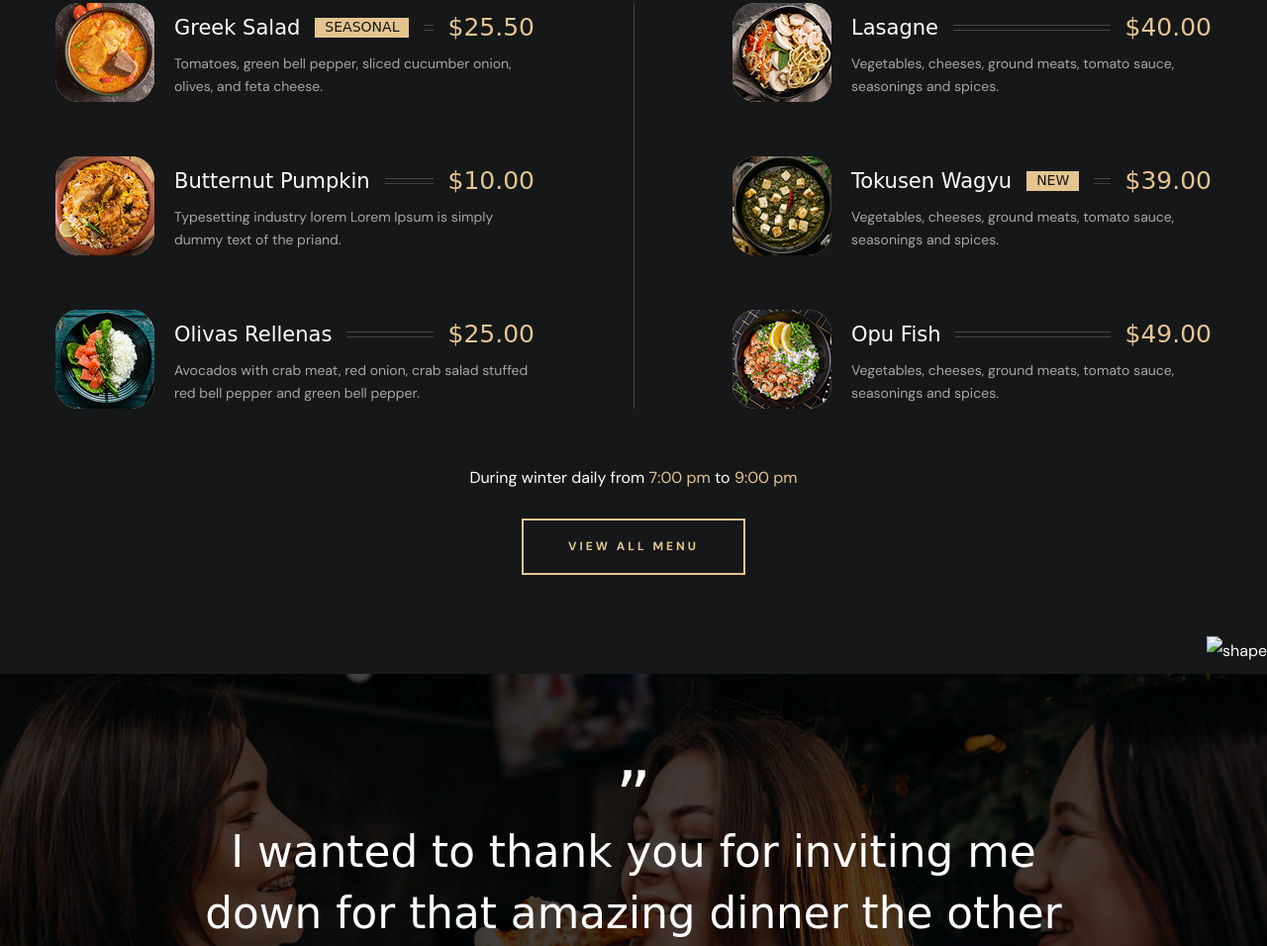
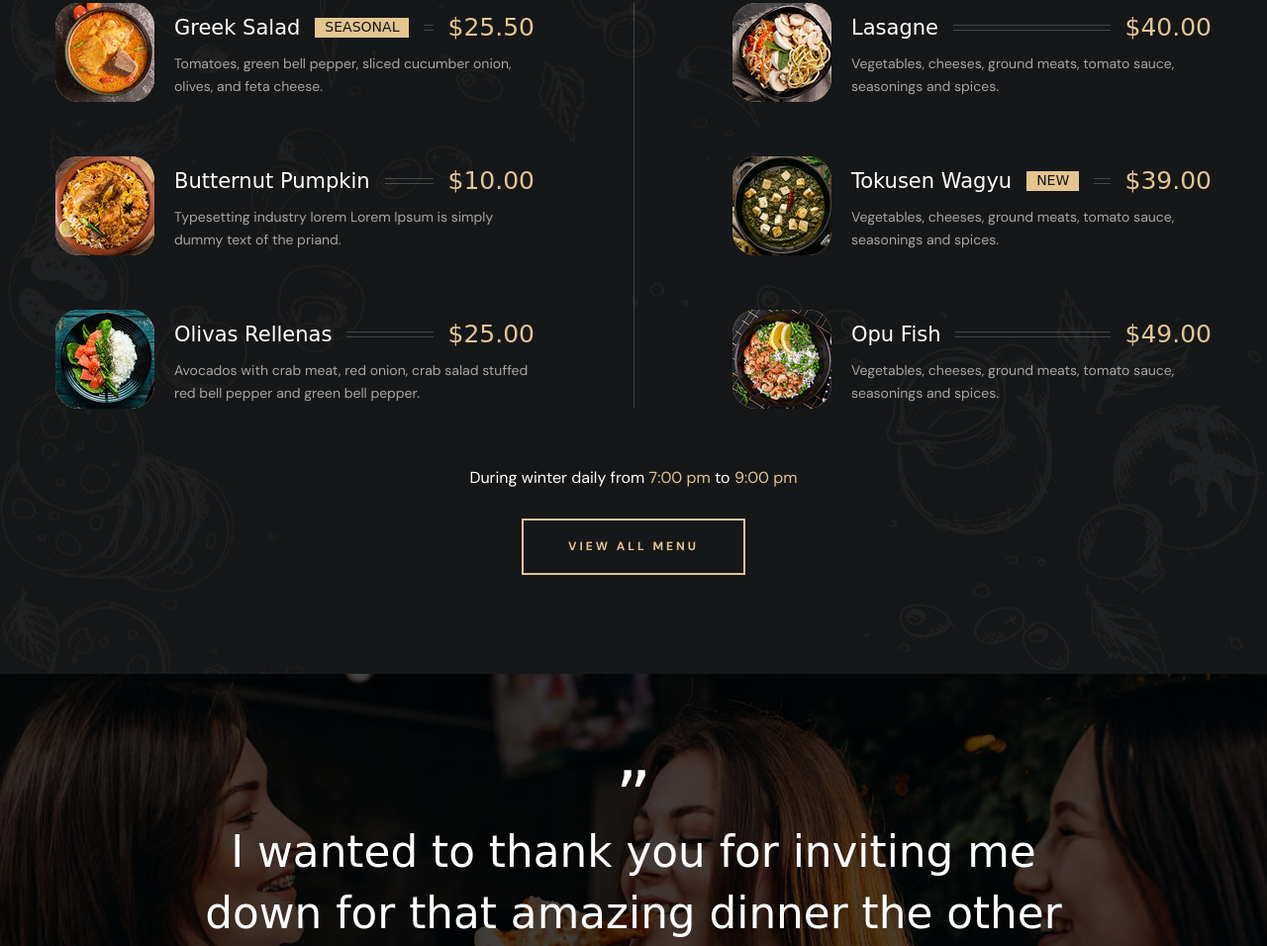
Before and after one commit to YpzarJohn24/Grilli-Project, a plain HTML site: page index.html in a window 1280 px wide. Shown: the part 4110-5066 px from the top of the page at 99% size. Drawn offline with nearby package versions, Linux system fonts and the light colour scheme; the site is published under a folder, as on GitHub Pages, so addresses that start at the root find nothing; a web font is replaced by a local one.

Commit message:
fixed image failed to load

```diff
--- a/index.html
+++ b/index.html
@@ -824,7 +824,7 @@
             </a>
 
             <img
-              src="/assets/images/shape-5.png"
+              src="./assets/images/shape-5.png"
               width="921"
               height="1036"
               loading="lazy"
@@ -832,7 +832,7 @@
               class="shape shape-2 move-animation"
             />
             <img
-              src="/assets/images/shape-6.png"
+              src="./assets/images/shape-6.png"
               width="343"
               height="345"
               loading="lazy"
```
